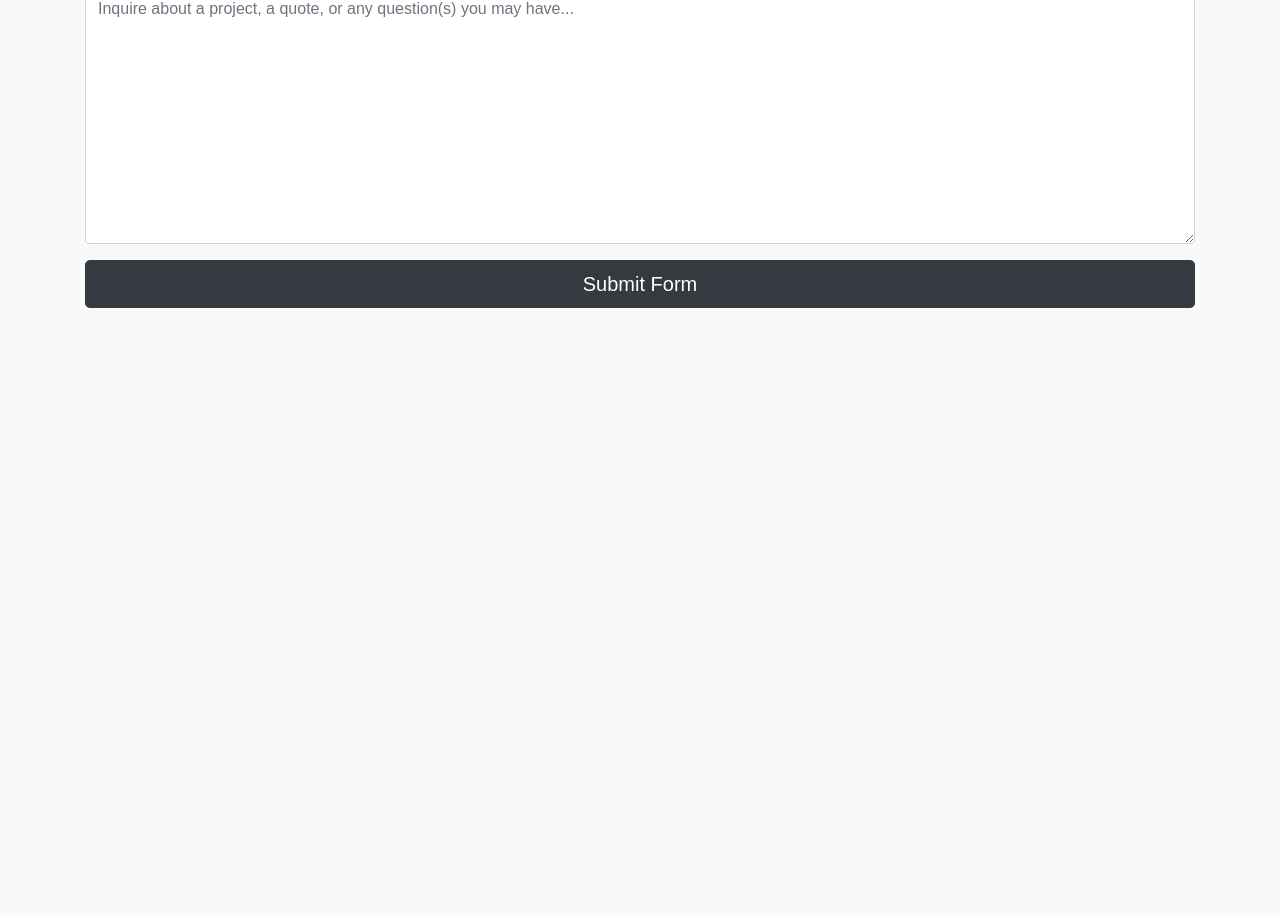
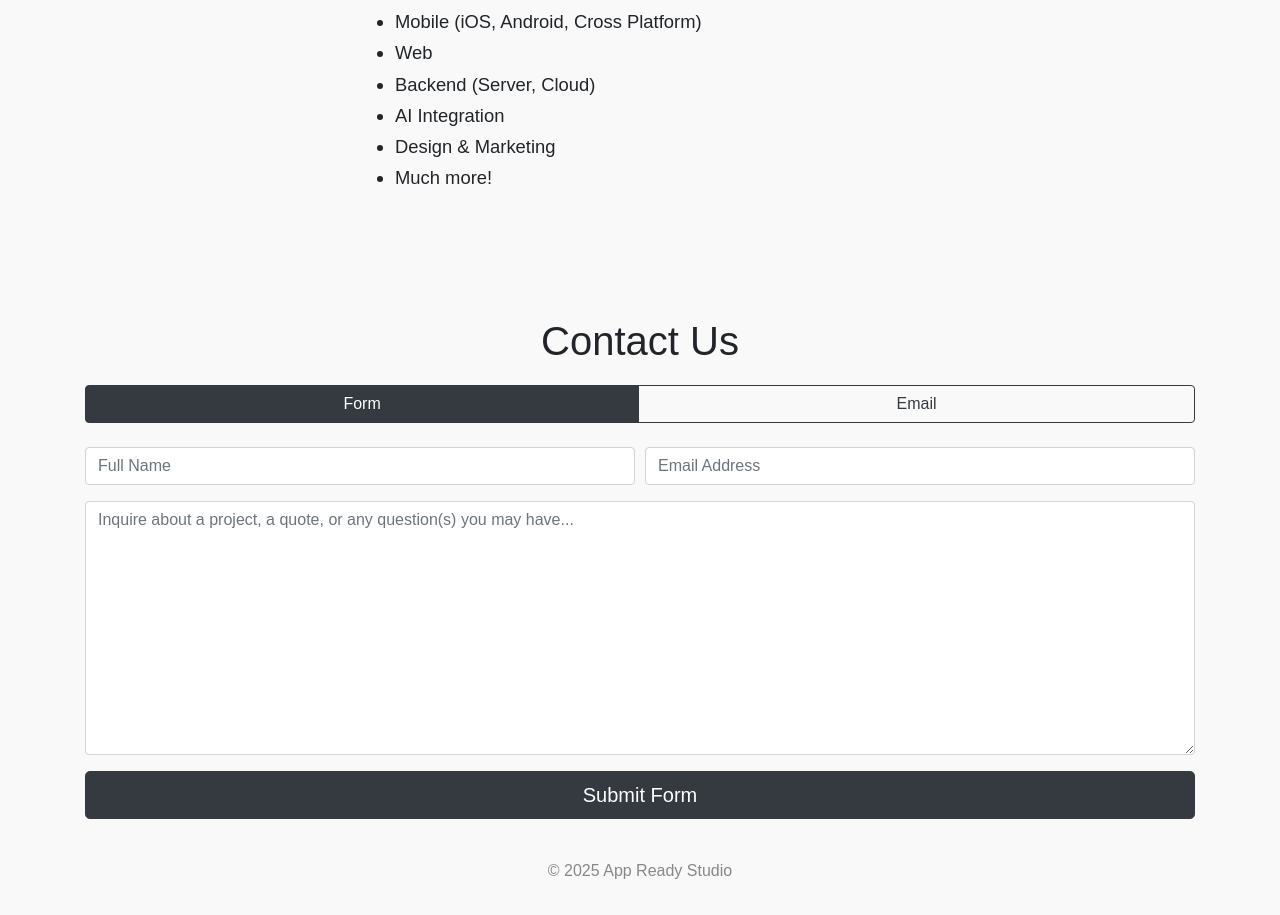
Before and after one commit to appreadystudio/appreadystudio.github.io, a plain HTML site: page index.html in a window 1280 px wide. Shown: the part 480-1395 px from the top of the page. Before the commit the page ends 800 px from the top, so only its background shows below. Drawn offline with nearby package versions, Linux system fonts and the light colour scheme.

Commit message:
Update index.

```diff
--- a/index.html
+++ b/index.html
@@ -12,19 +12,24 @@
   >
   <style>
     body {
+      min-height: 100vh;
+      height: auto;
       margin: 0;
       padding: 0;
-      height: 100vh;
+      padding-bottom: 32px;
       display: flex;
-      justify-content: center;
+      flex-direction: column;
       align-items: center;
-      flex-direction: column;
+      justify-content: flex-start;
       font-family: Arial, sans-serif;
       background-color: #f9f9f9;
     }
     img {
       max-width: 500px;
       height: auto;
+      margin-top: 40px;
+      margin-bottom: 10px;
+      display: block;
     }
     h1 {
       text-align: center;
@@ -34,9 +39,33 @@
 </head>
 <body>
   <img src="logo.png" alt="Logo">
+  <div style="height: 32px;"></div>
+  <div class="container" style="max-width: 600px; margin-bottom: 40px;">
+    <h1>About Us</h1>
+    <ul style="font-size: 1.15rem; line-height: 1.7;">
+      <li>Mobile (iOS, Android, Cross Platform)</li>
+      <li>Web</li>
+      <li>Backend (Server, Cloud)</li>
+      <li>AI Integration</li>
+      <li>Design &amp; Marketing</li>
+      <li>Much more!</li>
+    </ul>
+  </div>
+  <div style="height: 32px;"></div>
   <div class="container">
     <h1>Contact Us</h1>
-  <form target="_blank" action="https://formsubmit.co/contact@appready.dev" method="POST">
+    <div class="btn-group btn-group-toggle mb-4 justify-content-center d-flex" data-toggle="buttons" style="display: flex; justify-content: center;">
+      <label class="btn btn-outline-dark active" id="formOptionLabel">
+        <input type="radio" name="contactOption" id="formOption" autocomplete="off" checked> Form
+      </label>
+      <label class="btn btn-outline-dark" id="emailOptionLabel">
+        <input type="radio" name="contactOption" id="emailOption" autocomplete="off"> Email
+      </label>
+    </div>
+    <div id="contactEmail" style="display: none; text-align: center; margin-bottom: 24px;">
+      <a href="mailto:contact@appready.dev?subject=Website%20Inquiry" class="btn btn-lg btn-dark" style="min-width: 320px;">contact@appready.dev</a>
+    </div>
+    <form id="contactForm" target="_blank" action="https://formsubmit.co/contact@appready.dev" method="POST" style="display: block;">
       <div class="form-group">
         <div class="form-row">
           <div class="col">
@@ -53,5 +82,34 @@
       <button type="submit" class="btn btn-lg btn-dark btn-block">Submit Form</button>
     </form>
   </div>
+  <footer style="width: 100%; text-align: center; margin-top: 40px; color: #888; font-size: 1rem;">
+    &copy; <span id="footer-year"></span> App Ready Studio
+  </footer>
+  <script>
+    document.getElementById('footer-year').textContent = new Date().getFullYear();
+    // Contact option toggle logic
+    const emailOption = document.getElementById('emailOption');
+    const formOption = document.getElementById('formOption');
+    const contactEmail = document.getElementById('contactEmail');
+    const contactForm = document.getElementById('contactForm');
+    const emailLabel = document.getElementById('emailOptionLabel');
+    const formLabel = document.getElementById('formOptionLabel');
+    formOption.addEventListener('change', function() {
+      if (formOption.checked) {
+        contactEmail.style.display = 'none';
+        contactForm.style.display = 'block';
+        formLabel.classList.add('active');
+        emailLabel.classList.remove('active');
+      }
+    });
+    emailOption.addEventListener('change', function() {
+      if (emailOption.checked) {
+        contactEmail.style.display = 'block';
+        contactForm.style.display = 'none';
+        emailLabel.classList.add('active');
+        formLabel.classList.remove('active');
+      }
+    });
+  </script>
 </body>
 </html>
```
Lines whose indentation alone changed are shown as unchanged.
